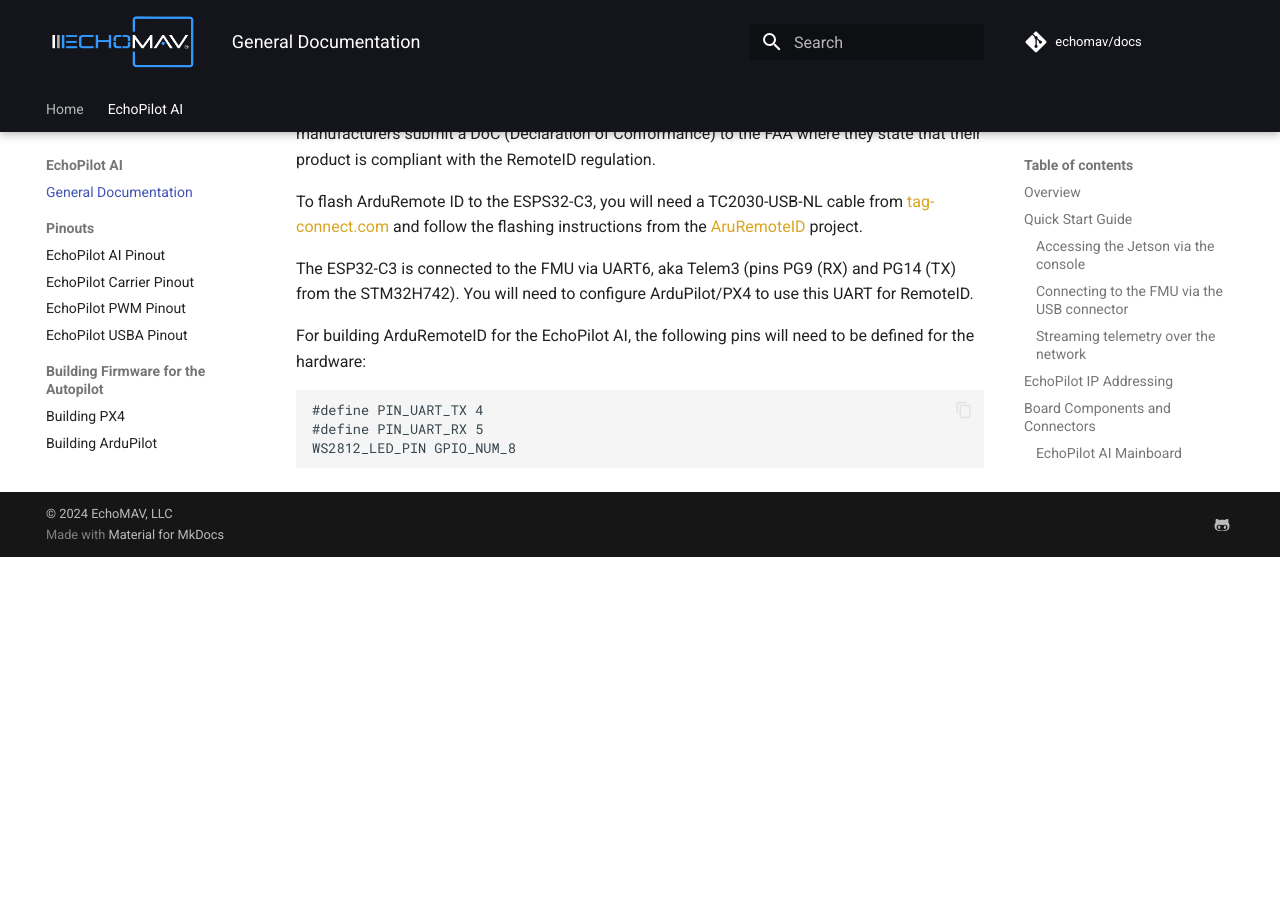
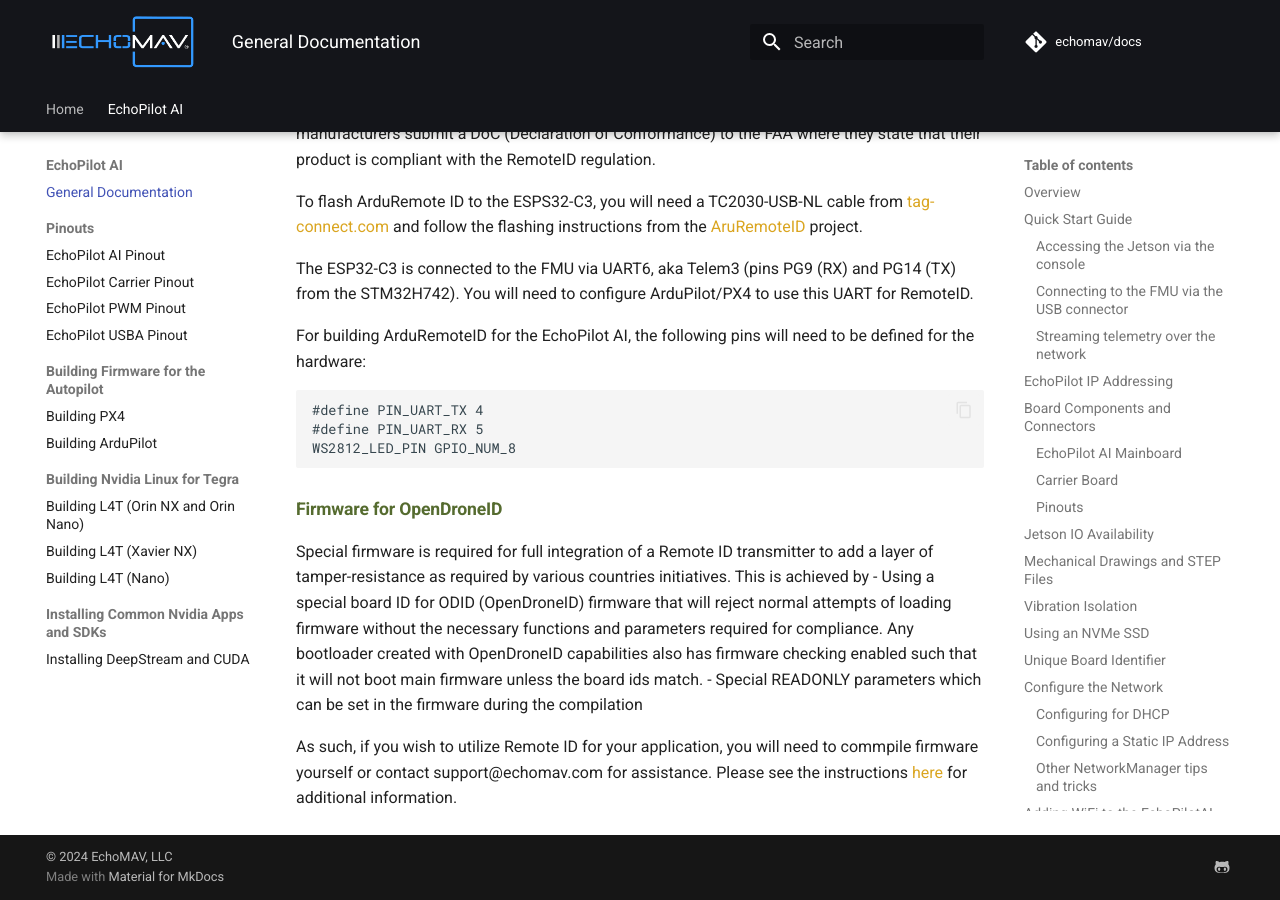
Before and after one commit to EchoMAV/docs, an MkDocs documentation site: the page built from docs/echopilot_ai.md, in a window 1280 px wide and 900 px high, scrolled down 25922 px. Built offline with MkDocs 1.6.1 and Material for MkDocs 9.7.7, drawn with Linux system fonts in a browser that asks for light colours; comment, search, counter and statistics services are not loaded; the version menu is left out; before the commit the page ends 26479 px from its top, so only the background shows below that.

Commit message:
remote id

````diff
--- a/docs/echopilot_ai.md
+++ b/docs/echopilot_ai.md
@@ -666,3 +666,10 @@
 #define PIN_UART_RX 5
 WS2812_LED_PIN GPIO_NUM_8
 ```
+### Firmware for OpenDroneID
+
+Special firmware is required for full integration of a Remote ID transmitter to add a layer of tamper-resistance as required by various countries initiatives. This is achieved by
+- Using a special board ID for ODID (OpenDroneID) firmware that will reject normal attempts of loading firmware without the necessary functions and parameters required for compliance. Any bootloader created with OpenDroneID capabilities also has firmware checking enabled such that it will not boot main firmware unless the board ids match.
+- Special READONLY parameters which can be set in the firmware during the compilation
+
+As such, if you wish to utilize Remote ID for your application, you will need to commpile firmware yourself or contact support@echomav.com for assistance. Please see the instructions [here](https://ardupilot.org/dev/docs/opendroneid.html#building-firmware-for-bench-testing-and-experimentation) for additional information.
````
